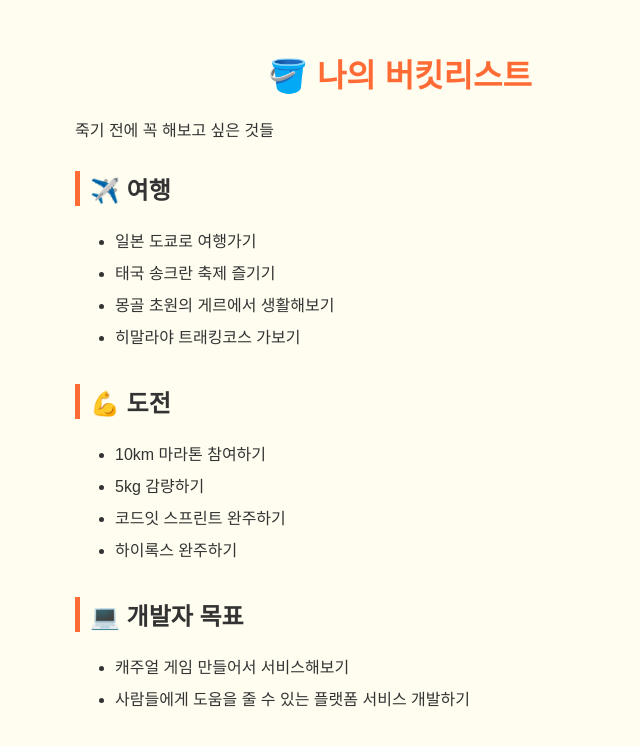
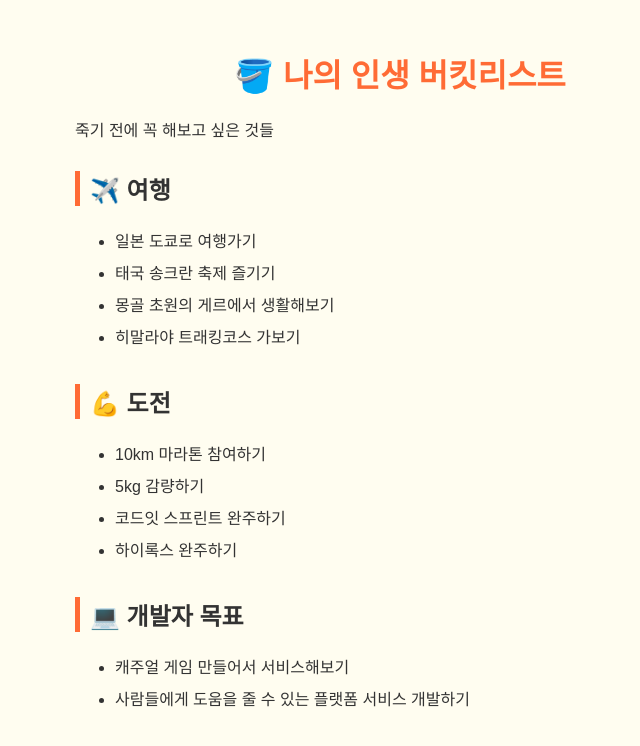
Before and after one commit to SteveLee56/my-bucketlist, a plain HTML site: page index.html in a window 1280 px wide. Shown: the whole page, without its empty margins (240-880 px from the left). Drawn offline with Linux system fonts and the light colour scheme.

Commit message:
충돌 상황: 로컬 index.html 변경완료

```diff
--- a/index.html
+++ b/index.html
@@ -27,7 +27,8 @@
     </style>
   </head>
   <body>
-    <h1>🪣 나의 버킷리스트</h1>
+    <!-- 로컬에서는 이렇게 수정 -->
+    <h1>🪣 나의 인생 버킷리스트</h1>
     <p>죽기 전에 꼭 해보고 싶은 것들</p>
 
     <h2>✈️ 여행</h2>
```
